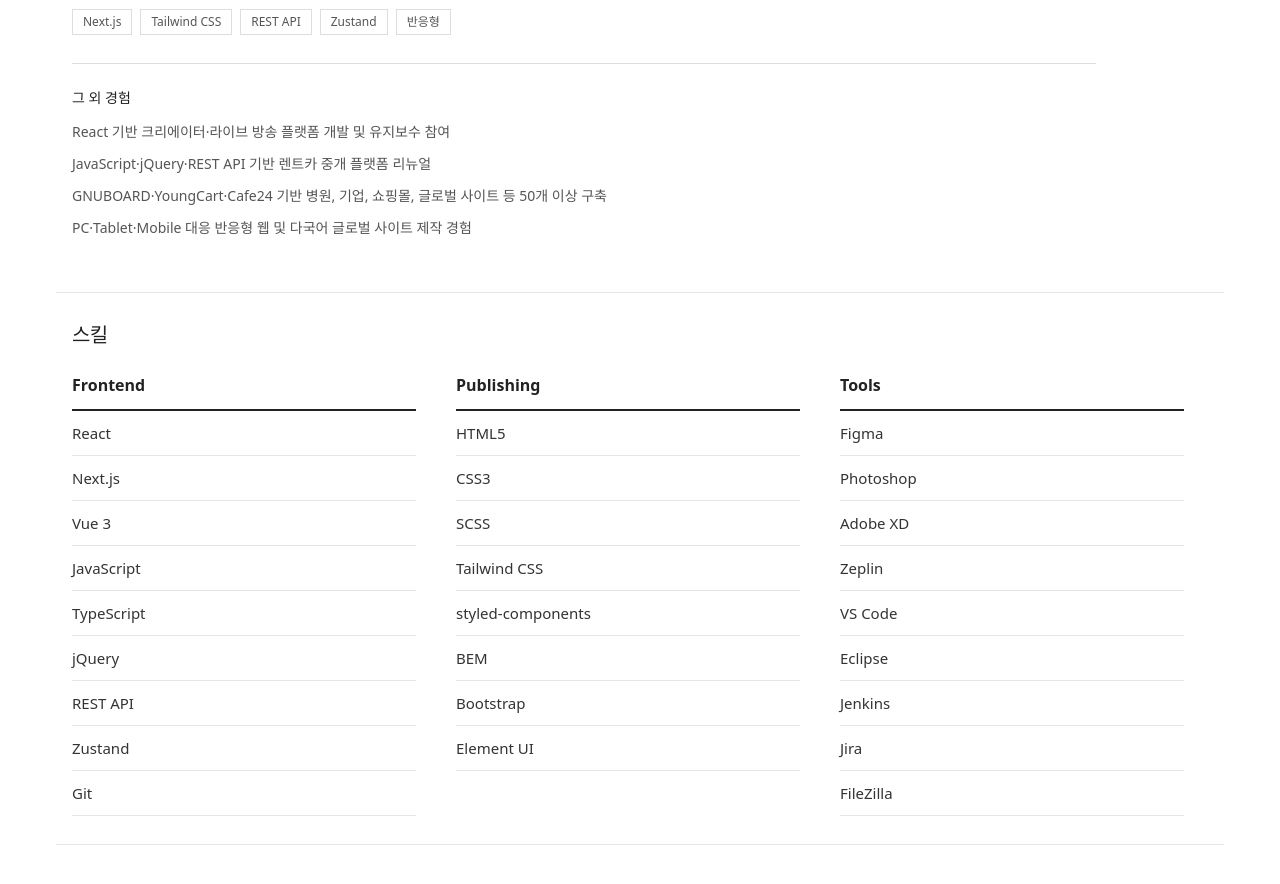
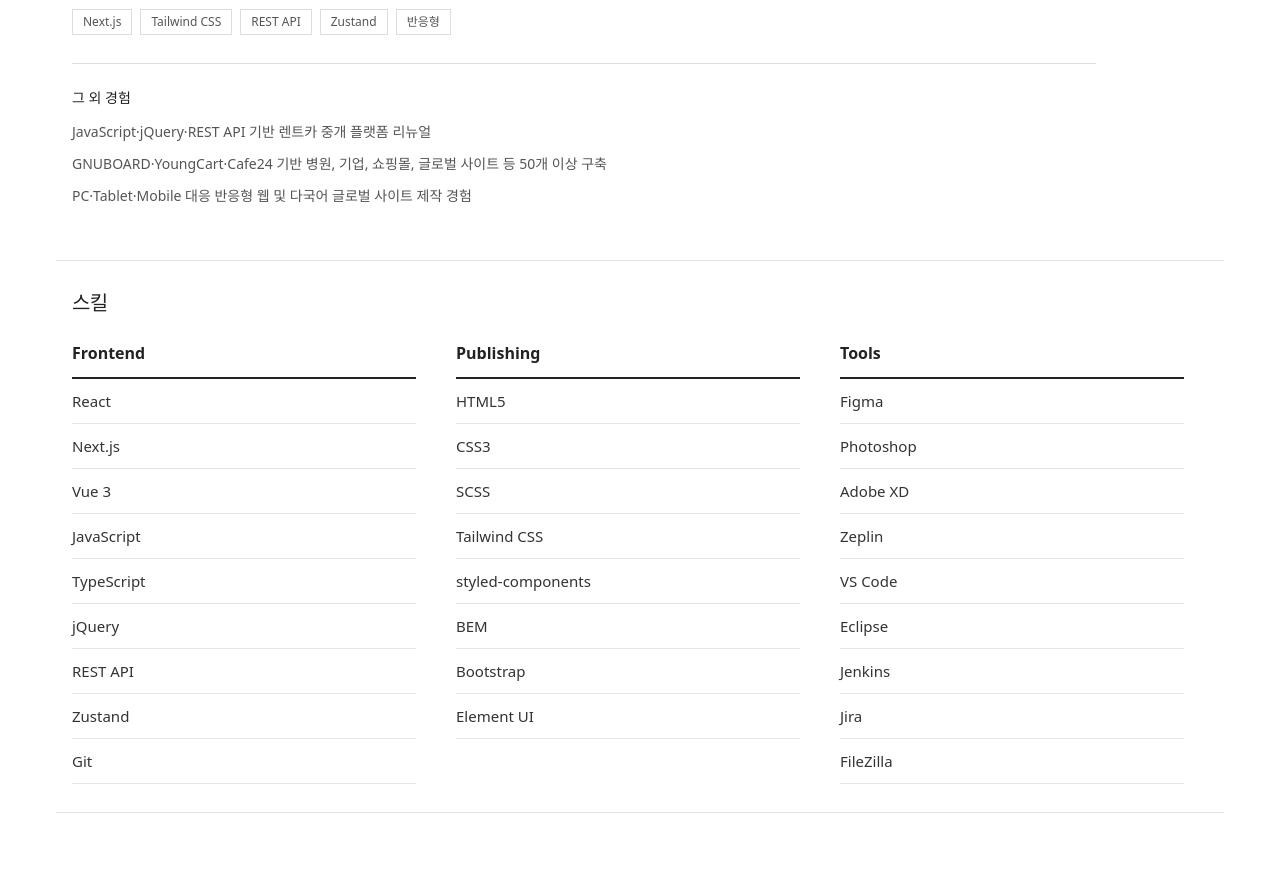
Before and after one commit to gaengkun/portfolio, a React (Vite) app: page / in a window 1280 px wide. Shown: the part 3320-4204 px from the top of the page. Built offline with nearby package versions, Linux system fonts and the light colour scheme; the HTML template or start-up script is replaced by a standard one.

Commit message:
Remove duplicate experience highlight

```diff
--- a/src/content.ts
+++ b/src/content.ts
@@ -110,7 +110,6 @@
           },
         ],
         highlights: [
-          'React 기반 크리에이터·라이브 방송 플랫폼 개발 및 유지보수 참여',
           'JavaScript·jQuery·REST API 기반 렌트카 중개 플랫폼 리뉴얼',
           'GNUBOARD·YoungCart·Cafe24 기반 병원, 기업, 쇼핑몰, 글로벌 사이트 등 50개 이상 구축',
           'PC·Tablet·Mobile 대응 반응형 웹 및 다국어 글로벌 사이트 제작 경험',
```
